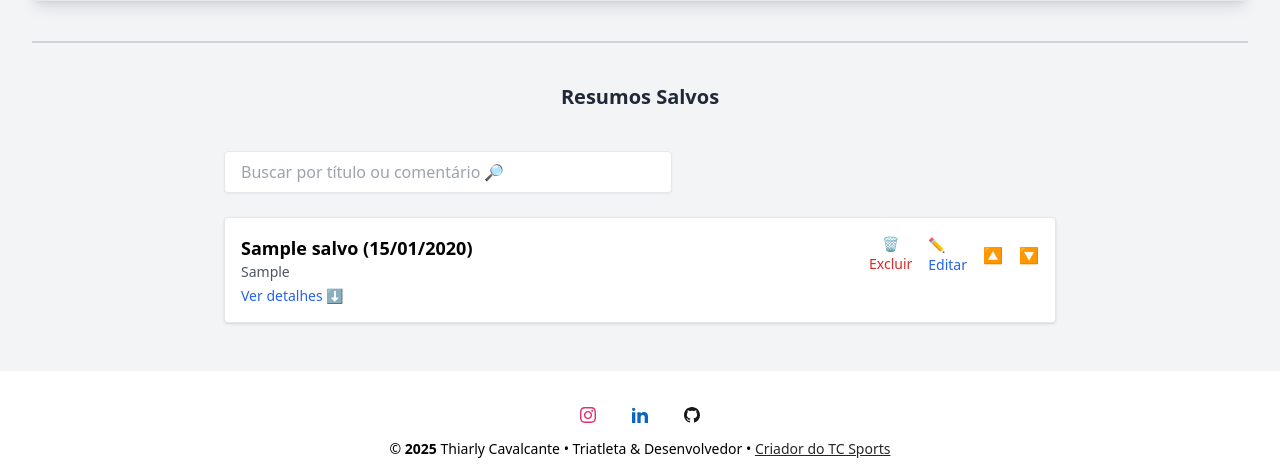
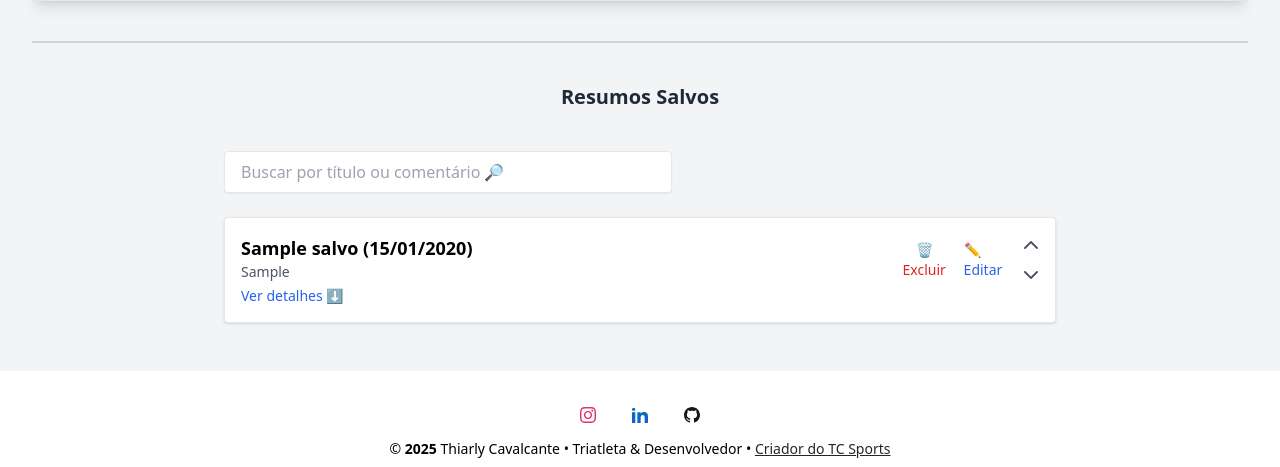
Before and after one commit to thiarly/running-pace-converter, a Flask app: page /resumo in a window 1280 px wide. Shown: the part 389-856 px from the top of the page. Run offline with Flask 3, Linux system fonts and the light colour scheme; a user stored in the database is signed in; tables that the repository leaves empty hold one stand-in row (values such as "Sample post"); some libraries are stand-ins or nearby versions.

Commit message:
update layout setas

```diff
--- a/conversor/templates/base.html
+++ b/conversor/templates/base.html
@@ -5,6 +5,8 @@
     <meta charset="utf-8">
     <meta name="viewport" content="width=device-width, initial-scale=1.0">
     <link rel="icon" href="{{ url_for('static', filename='image/tcsports.png') }}">
+    <!-- Adicione isso no <head> do seu HTML base, se ainda não tiver -->
+    <link rel="stylesheet" href="https://cdnjs.cloudflare.com/ajax/libs/font-awesome/6.5.0/css/all.min.css">
 
     <!-- SEO Tags -->
     <meta name="description" content="Running Pace Converter é uma ferramenta online que ajuda a converter o ritmo de corrida em diferentes unidades. Desenvolvido por Thiarly Cavalcante.">
--- a/conversor/templates/resumo.html
+++ b/conversor/templates/resumo.html
@@ -194,8 +194,15 @@ Resumo do Planejamento
             <button type="submit" class="text-sm text-red-600 hover:underline">🗑 Excluir</button>
           </form>
           <a href="{{ url_for('editar_resumo', id=resumo.id) }}" class="text-sm text-blue-600 hover:underline">✏️ Editar</a>
-          <a href="{{ url_for('mover_cima', id=resumo.id) }}">🔼</a>
-          <a href="{{ url_for('mover_baixo', id=resumo.id) }}">🔽</a>
+  <!-- Setas -->
+  <div class="flex flex-col items-center space-y-1">
+    <a href="{{ url_for('mover_cima', id=resumo.id) }}" title="Mover para cima" class="text-gray-600 hover:text-black">
+      <i class="fas fa-chevron-up"></i>
+    </a>
+    <a href="{{ url_for('mover_baixo', id=resumo.id) }}" title="Mover para baixo" class="text-gray-600 hover:text-black">
+      <i class="fas fa-chevron-down"></i>
+    </a>
+  </div>
         </div>
       </div>
 
```
